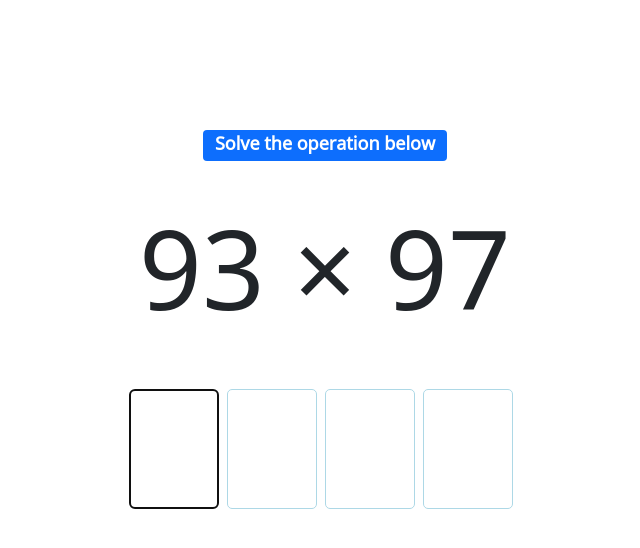
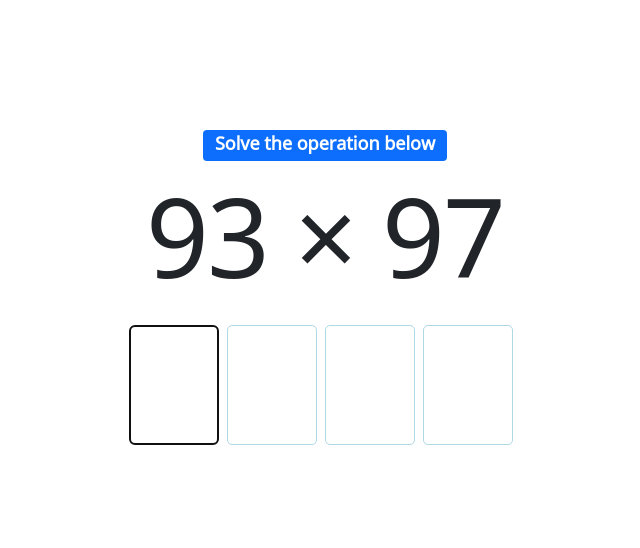
Before and after one commit to flowfree/rapid-math, a React (Create React App) app: page / in a window 1280 px wide. Shown: the top 548 px of the page, without its empty margins (315-955 px from the left). Built offline with nearby package versions, Linux system fonts and the light colour scheme.

Commit message:
Fixed user input issue

```diff
--- a/src/App.css
+++ b/src/App.css
@@ -13,6 +13,7 @@ body {
 
 .rapid-math .operation {
   font-size: 110px;
+  letter-spacing: -2px;
   line-height: 1.2em;
 }
 
--- a/src/App.js
+++ b/src/App.js
@@ -33,7 +33,7 @@ function multiplicationWithASeriesOf1s() {
 function multiplicationOfNumbersWhoseLastDigitsAddTo10AndTheRemainingDigitsAreTheSame() {
   let op1
   do {
-    op1 = getRandomNumber(10, 100)
+    op1 = getRandomNumber(10, 101)
   } while (op1 % 10 === 0)
   const base = Math.floor(op1 * 0.1) * 10
   const op2 = base + (10 - (op1 - base))
@@ -80,6 +80,7 @@ function App() {
   const { op1, op2, operator } = operation
   let answer
   let opDisplay
+
   if (op1 === undefined || operator === undefined) {
     opDisplay = <div>Loading...</div>
   } else if (operator === '*') {
--- a/src/components/Multiplication.js
+++ b/src/components/Multiplication.js
@@ -2,7 +2,7 @@ function Multiplication({ op1, op2 }) {
   return (
     <div className="row operation">
       <div className="col-12">
-        <p className="my-5">
+        <p className="my-3">
           {op1} &times; {op2}
         </p>
       </div>
--- a/src/components/UserInput.js
+++ b/src/components/UserInput.js
@@ -55,7 +55,11 @@ function UserInput({ answer, onCompleted }) {
         cursorToPreviousInput(index)
       }
     } else if (e.key === 'Escape') {
-      setUserAnswer(Array(numDigits).fill(''))
+      const arr = []
+      String(answer).split('').forEach((val, idx) => {
+        arr[idx] = val === '.' ? val : ''
+      })
+      setUserAnswer(arr)
       cursorToPreviousInput(1)
     }
   }
```
